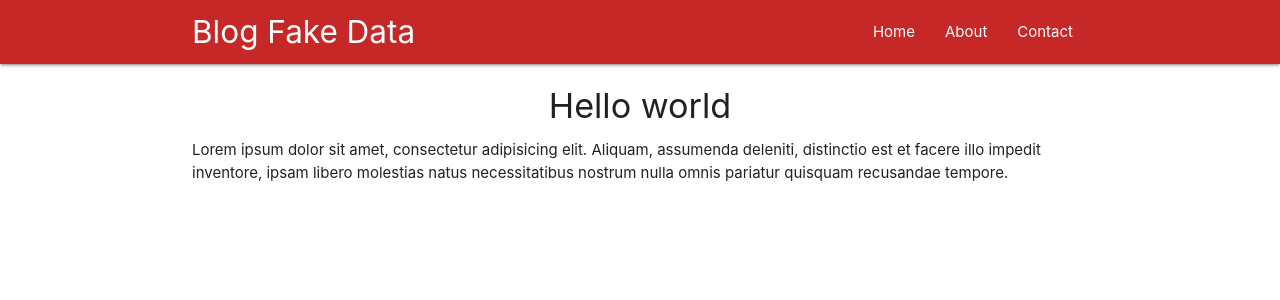
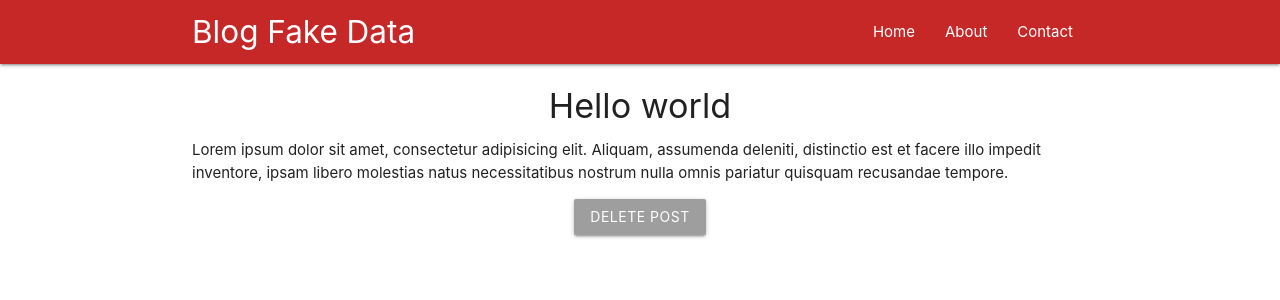
Before and after one commit to JGuiraud/simple-react-app, a React (Create React App) app: page /1 in a window 1280 px wide. Shown: the top 300 px of the page. Built offline with nearby package versions, Linux system fonts and the light colour scheme.

Commit message:
delete post

```diff
--- a/src/components/Post.js
+++ b/src/components/Post.js
@@ -3,10 +3,19 @@
 import { connect } from 'react-redux'
 
 class Post extends Component {
+  handleClick = () => {
+    this.props.deletePost(this.props.post.id);
+  }
   render() {
+    console.log(this.props);
     const post = this.props.post ? (<div className="post">
       <h4 className="center">{this.props.post.title}</h4>
       <p>{this.props.post.body}</p>
+      <div className="center">
+        <button className="btn grey" onClick={this.handleClick}>
+          Delete Post
+        </button>
+      </div>
     </div>) : (
       <div className="center">Loading post...</div>
     )
@@ -25,4 +34,10 @@
   }
 };
 
-export default connect(mapStateToProps)(Post);
+const mapDispatchToProps = (dispatch) => {
+  return {
+    deletePost: (id) => { dispatch({type: 'DELETE_POST', id: id}); console.log('delete', id) }
+  }
+}
+
+export default connect(mapStateToProps, mapDispatchToProps)(Post);
--- a/src/reducers/rootReducer.js
+++ b/src/reducers/rootReducer.js
@@ -7,7 +7,17 @@
 }
 
 const rootReducer = (state = initState, action) => {
+  console.log('action', action)
+  if(action.type === 'DELETE_POST') {
+    let newPosts = state.posts.filter(post => {
+      return action.id !== post.id
+    });
+    return {
+      ...state,
+      posts: newPosts
+    }
+  }
   return state;
-}
+};
 
 export default rootReducer;
```
